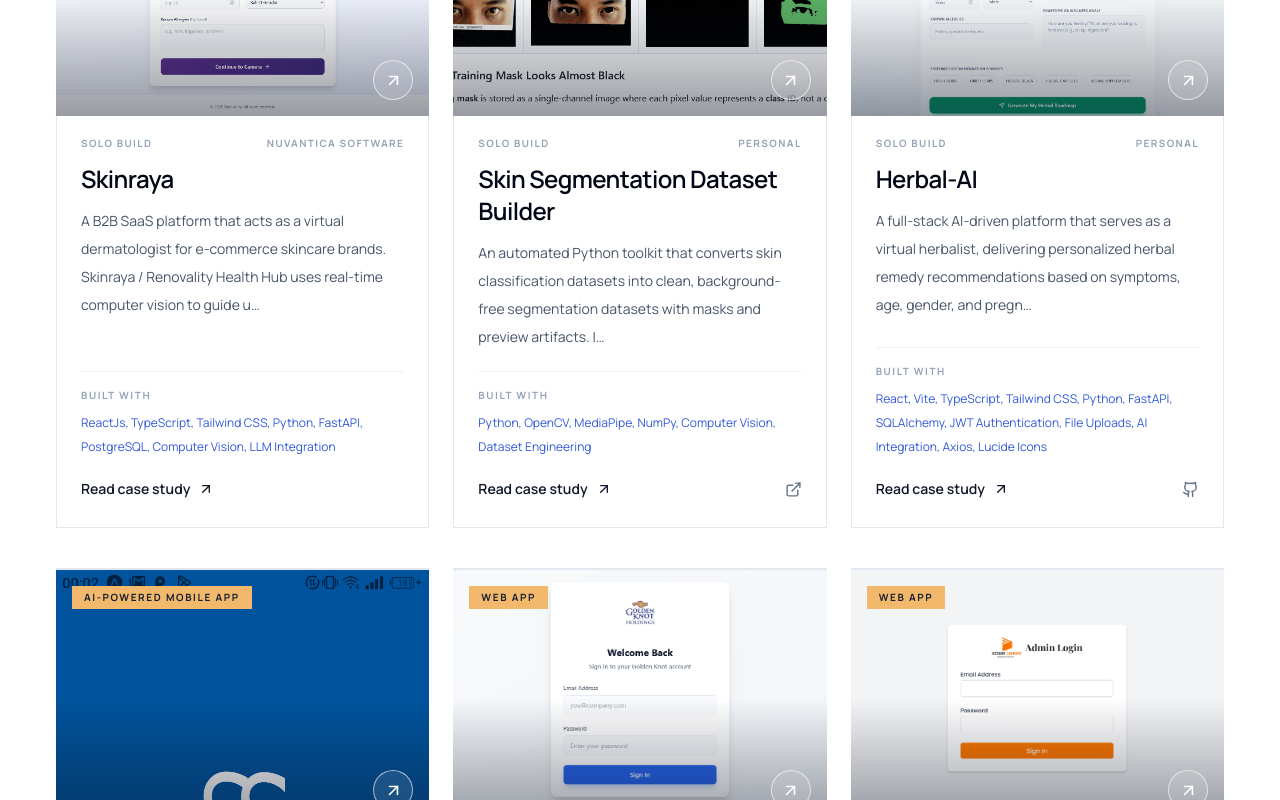
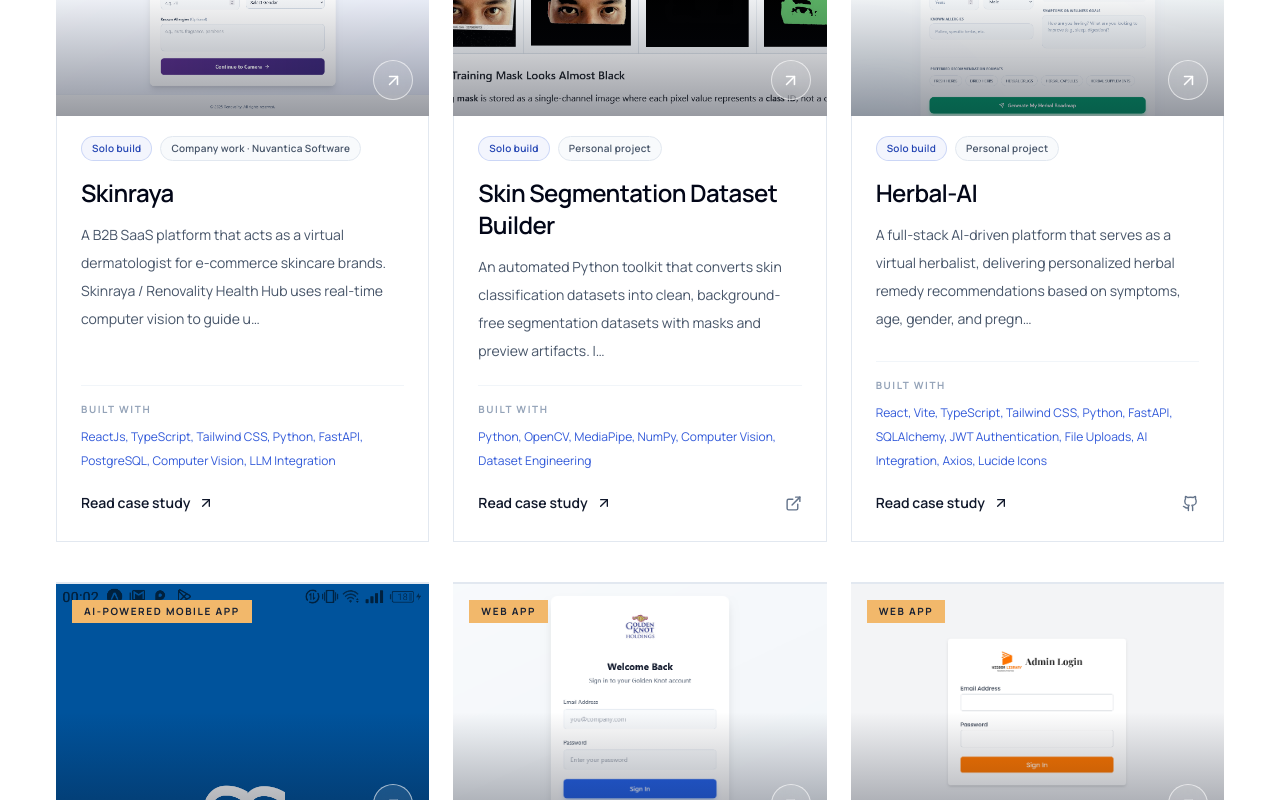
Before and after one commit to micpana/Michael-Panashe-Mudimbu-Portfolio-V2, a React (Vite) app: page / in a window 1280 px wide. Shown: the part 2180-2980 px from the top of the page. Built offline with nearby package versions, Linux system fonts and the light colour scheme.

Commit message:
Clarify project context labels on cards

```diff
--- a/src/components/ProjectCard.tsx
+++ b/src/components/ProjectCard.tsx
@@ -3,6 +3,7 @@ import { Link, useNavigate } from 'react-router-dom';
 import { ExternalLink, Github, ArrowUpRight } from 'lucide-react';
 import { getImagesForFolder } from '../utils/imageResolver';
 import { slugify } from '../utils/slugify';
+import { getBuildApproach, getProjectContext } from '../utils/projectMetadata';
 
 interface Project {
   title: string;
@@ -67,7 +68,7 @@ const ProjectCard: React.FC<ProjectCardProps> = ({ project, index }) => {
         <span className="absolute bottom-4 right-4 flex h-10 w-10 items-center justify-center rounded-full border border-white/60 bg-white/10 text-white backdrop-blur transition group-hover:bg-white group-hover:text-[#172033]"><ArrowUpRight size={19} /></span>
       </div>
       <div className="flex flex-1 flex-col border-x border-b border-slate-200 px-5 pb-6 pt-5 dark:border-slate-800 sm:px-6 sm:pb-7">
-        <div className="mb-3 flex items-center justify-between gap-3 text-[10px] font-bold uppercase tracking-[0.14em] text-slate-400"><span>{project.build_type} build</span><span className="truncate">{project.built_under}</span></div>
+        <div className="mb-4 flex flex-wrap items-center gap-2" aria-label="Project context"><span className="inline-flex items-center rounded-full border border-[#3159d9]/20 bg-[#3159d9]/[0.06] px-2.5 py-1 text-[10px] font-semibold tracking-wide text-[#2445b3] dark:border-[#91a9ff]/25 dark:bg-[#91a9ff]/[0.08] dark:text-[#b7c7ff]">{getBuildApproach(project)}</span><span className="inline-flex items-center rounded-full border border-slate-200 bg-slate-50 px-2.5 py-1 text-[10px] font-semibold tracking-wide text-slate-600 dark:border-slate-700 dark:bg-slate-900 dark:text-slate-300">{getProjectContext(project)}</span></div>
         <h3 className="text-2xl font-semibold tracking-tight text-slate-950 transition-colors group-hover:text-[#3159d9] dark:text-white dark:group-hover:text-[#91a9ff]">{project.title}</h3>
         <p className="mt-3 flex-1 text-sm leading-7 text-slate-600 dark:text-slate-300">{project.description.slice(0, 170)}{project.description.length > 170 ? '…' : ''}</p>
         <div className="mt-5 border-t border-slate-100 pt-4 dark:border-slate-800"><p className="text-[10px] font-bold uppercase tracking-[0.16em] text-slate-400">Built with</p><p className="mt-2 text-xs leading-6 text-[#3159d9] dark:text-[#91a9ff]">{project.technologies}</p></div>
```
